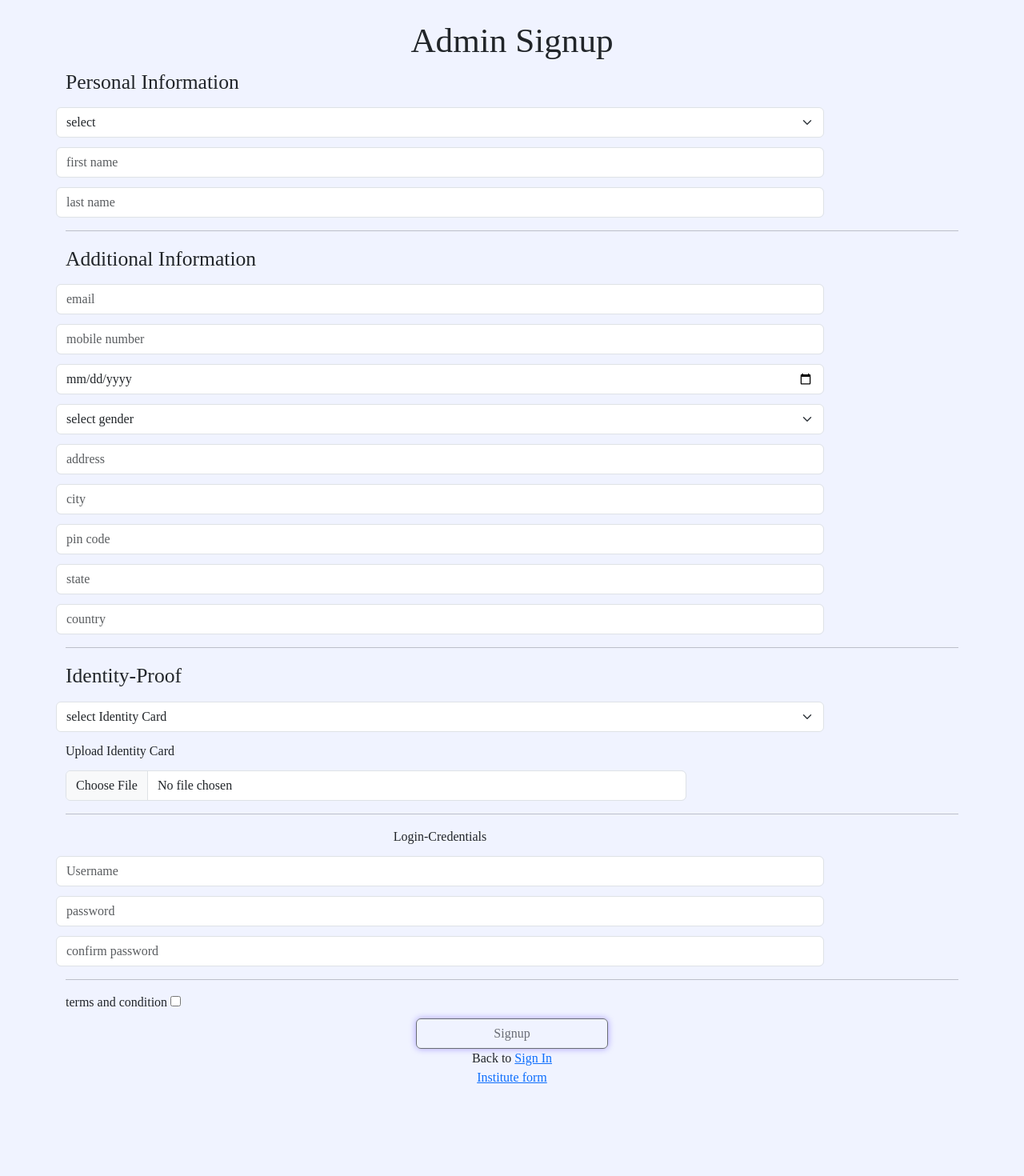
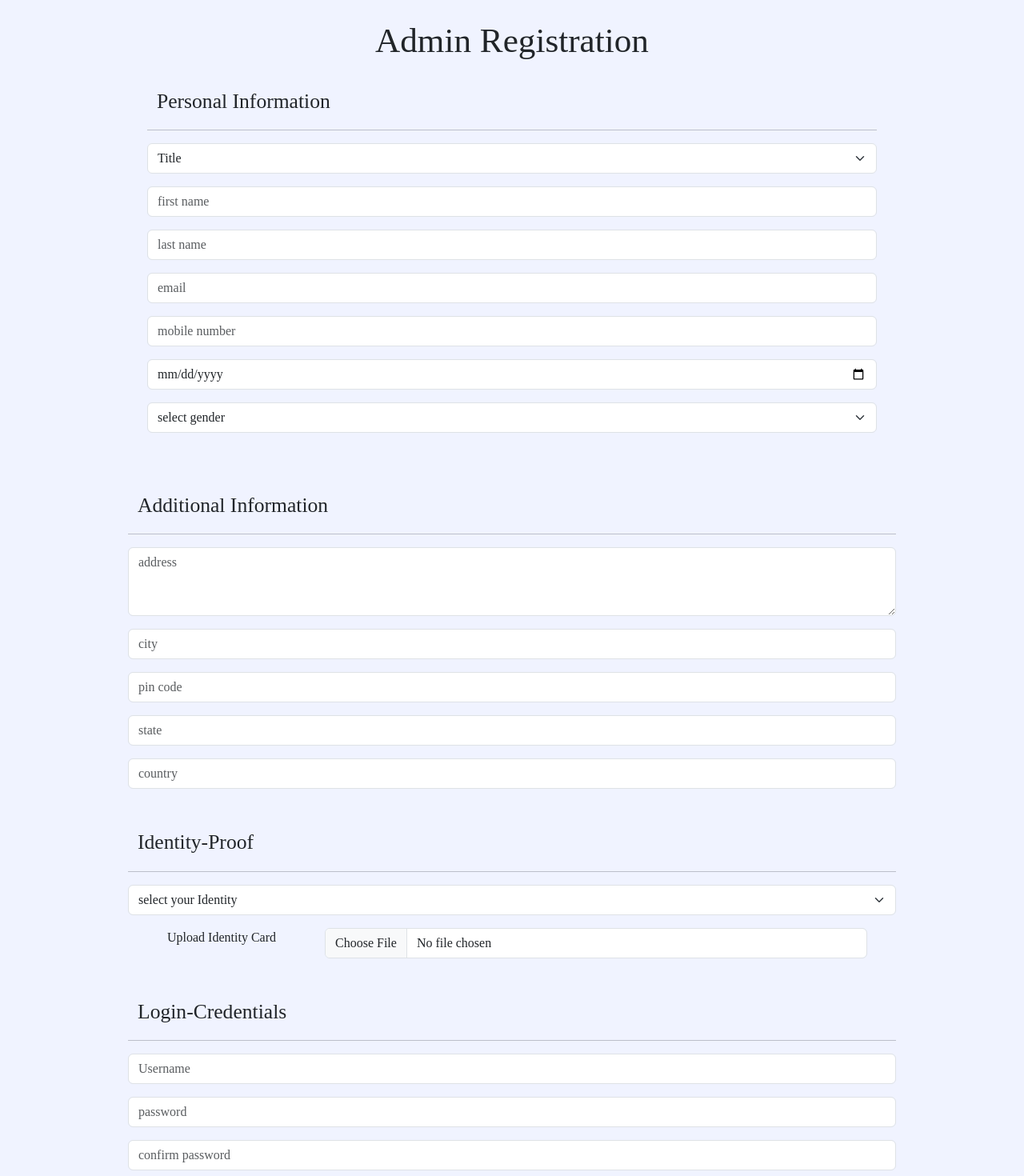
Before and after one commit to BiplabGanguly/competitiveEdge, a React (Create React App) app: page /signup in a window 1280 px wide. Shown: the part 160-1630 px from the top of the page at 80% size. Before the commit the page ends 1519 px from the top, so only its background shows below. Built offline with nearby package versions, Linux system fonts and the light colour scheme.

Commit message:
modify registration form

```diff
--- a/src/Css/adminRagistration.css
+++ b/src/Css/adminRagistration.css
@@ -1,50 +1,69 @@
-.admin-ragistration-title-row{
+.admin-ragistration-title-row {
     margin-top: 14vh;
 }
 
-.Ragistration-title{
+.Ragistration-title {
     font-size: 5.4vh;
 }
-.signupform{
+
+.signupform {
     width: 800px;
 
 }
-.personal-information{
+
+.personal-information {
+    width: 60rem;
+    padding: 3vh;
+}
+
+.title-personal-information {
+    text-align: left;
+    font-size: 3.2vh;
+}
+
+.additional-information {
     width: 60rem;
     display: grid;
     gap: 12px;
 }
-.title-personal-information{
+
+.title-additional-information {
     text-align: left;
     font-size: 3.2vh;
 }
-.additional-information{
+
+.identity-proof {
     width: 60rem;
     display: grid;
     gap: 12px;
 }
-.title-additional-information{
+
+.title-identity-proof {
     text-align: left;
     font-size: 3.2vh;
 }
-.identity-proof{
+
+.login-credentials {
     width: 60rem;
     display: grid;
     gap: 12px;
 }
-.title-identity-proof{
+
+.title-login-credentials{
     text-align: left;
     font-size: 3.2vh;
 }
-.login-credentials{
+
+.checkbox {
+    text-align: left;
+}
+
+
+.terms_conditions{
     width: 60rem;
     display: grid;
-    gap: 12px;
 }
-.title-login-credentials1{
-    text-align: left;
-    font-size: 3.2vh;
-}
-.checkbox{
+
+.back_to_signin{
     text-align: left;
 }
--- a/src/Css/home.css
+++ b/src/Css/home.css
@@ -2,9 +2,10 @@
   height: 80vh;
 }
 
-.img-home {
+
+.img-home{
+  height: 80vh;
   width: 80vh;
-  height: 80vh;
 }
 
 .content {
@@ -56,11 +57,11 @@
   display: inline-flex;
 }
 
-.navigate-title{
-    margin-top: 5vh;
-    color: #F0F3FF;
-    font-size: 6vh;
-    margin-bottom: 3vh;
+.navigate-title {
+  margin-top: 5vh;
+  color: #F0F3FF;
+  font-size: 6vh;
+  margin-bottom: 3vh;
 }
 
 .cardbox {
@@ -81,7 +82,7 @@
 
 @media only screen and (max-width: 1000px) {
 
-  [class *= "navigate-container"]{
+  [class *="navigate-container"] {
     margin-top: 24vh;
   }
 }
@@ -91,7 +92,7 @@
     margin-top: 26vh;
   }
 
-  [class *= "navigate-container"]{
+  [class *="navigate-container"] {
     margin-top: 56vh;
   }
 }
@@ -103,7 +104,7 @@
     margin-top: 34vh;
   }
 
-  [class *= "navigate-container"]{
+  [class *="navigate-container"] {
     margin-top: 56vh;
   }
 }
--- a/src/containers/AdminLogin.jsx
+++ b/src/containers/AdminLogin.jsx
@@ -14,9 +14,10 @@ function AdminLogin() {
         <div className="col-lg-6 login_form">
           <div className="row">
             <form method="post">
-            <div className="col-md-12 login-form-title">
-             Admin login
-            </div>
+              <div className="col-md-12 login-form-title">
+                Admin login
+              </div>
+              <hr></hr>
               <div className="col-md-12">
                 <input
                   type="email"
--- a/src/containers/FormInstitute.jsx
+++ b/src/containers/FormInstitute.jsx
@@ -1,5 +1,4 @@
 import React from 'react'
-import { Link } from 'react-router-dom';
 import "../Css/forminstituteStyle.css";
 
 
--- a/src/containers/Home.jsx
+++ b/src/containers/Home.jsx
@@ -32,7 +32,7 @@ function Home() {
           </div>
           <div className="col-md-6">
             <div className="img-container">
-              <img src={examimg} alt="exam" className="img-home img-fluid" />
+              <img src={examimg} alt="exam" className="img-home" />
             </div>
           </div>
         </div>
--- a/src/containers/Signup.jsx
+++ b/src/containers/Signup.jsx
@@ -7,78 +7,82 @@ function Signup() {
         <>
             <div className="container">
                 <div className="row admin-ragistration-title-row">
-                    <div className='Ragistration-title'>Admin Signup</div>
+                    <div className='Ragistration-title'>Admin Registration</div>
                 </div>
-                <div className="row personal-information">
-
-                    <div className='title-personal-information'>Personal Information</div>
-                    <select className='form-select'>
-                        <option selected>select</option>
-                        <option value="">MR</option>
-                        <option value="">MS</option>
-                        <option value="">MRS</option>
+                <div className="row personal-information d-block mx-auto">
+                    <div className='title-personal-information mb-3'>Personal Information</div>
+                    <hr></hr>
+                    <select className='form-select mb-3'>
+                        <option selected>Title</option>
+                        <option value="">MR.</option>
+                        <option value="">MS.</option>
+                        <option value="">MRS.</option>
                     </select>
-                    <input type="text" className='form-control' placeholder='first name' />
-                    <input type="text" className='form-control' placeholder='last name' />
-                </div>
-                <hr />
-                <div className='row additional-information'>
-                    <div className='title-additional-information'>Additional Information</div>
-                    <input type="text" className='form-control' placeholder='email' />
-                    <input type="text" className='form-control' placeholder='mobile number' />
-                    <input type="date" className='form-control' placeholder='DOB' />
-                    <select className='form-select'>
+                    <input type="text" className='form-control mb-3' placeholder='first name' />
+                    <input type="text" className='form-control mb-3' placeholder='last name' />
+                    <input type="text" className='form-control mb-3' placeholder='email' />
+                    <input type="text" className='form-control mb-3' placeholder='mobile number' />
+                    <input type="date" className='form-control mb-3' placeholder='DOB' />
+                    <select className='form-select mb-5 form-control'>
                         <option selected>select gender</option>
                         <option value="">male</option>
                         <option value="">female</option>
                         <option value="">other</option>
                     </select>
-                    <input type="textarea" className='form-control' placeholder='address' />
-                    <input type="text" className='form-control' placeholder='city' />
-                    <input type="text" className='form-control' placeholder='pin code' />
-                    <input type="text" className='form-control' placeholder='state' />
-                    <input type="text" className='form-control' placeholder='country' />
                 </div>
-                <hr />
-                <div className='row identity-proof'>
-                    <div className='title-identity-proof'>Identity-Proof</div>
-                    <select className='form-select'>
-                        <option selected>select Identity Card</option>
+
+                <div className='row additional-information d-block mx-auto'>
+                    <div className='title-additional-information mb-3'>Additional Information</div>
+                    <hr></hr>
+                    <textarea className='form-control mb-3' placeholder='address' rows={3} ></textarea>
+                    <input type="text" className='form-control mb-3' placeholder='city' />
+                    <input type="text" className='form-control mb-3' placeholder='pin code' />
+                    <input type="text" className='form-control mb-3' placeholder='state' />
+                    <input type="text" className='form-control mb-5' placeholder='country' />
+                </div>
+
+                <div className='row identity-proof d-block mx-auto'>
+                    <div className='title-identity-proof mb-3'>Identity-Proof</div>
+                    <hr></hr>
+                    <select className='form-select form-control mb-3'>
+                        <option selected>select your Identity</option>
                         <option value="">Addhar Card</option>
                         <option value="">Pan Card</option>
                         <option value="">Voter Card</option>
                         <option value="">Driving Licence</option>
                     </select>
-                    <div className='col-2'>
-                    Upload Identity Card
-                    </div>
-                    <div className='col-10'>
-                    <input type="file" className='form-control' placeholder='identity card' />
+                    <div className="row mb-5">
+                        <div className='col-3'>
+                            Upload Identity Card
+                        </div>
+                        <div className='col-9'>
+                            <input type="file" className='form-control' />
+                        </div>
                     </div>
                 </div>
-                <hr />
-                <div className='row login-credentials'>
-                    <div className='title-login-credentials'>Login-Credentials</div>
-                    <input type="text" className='form-control' placeholder='Username' />
-                    <input type="password" className='form-control' placeholder='password' />
-                    <input type="password" className='form-control' placeholder='confirm password' />
+                <div className='row login-credentials d-block mx-auto'>
+                    <div className='title-login-credentials mb-3'>Login-Credentials</div>
+                    <hr></hr>
+                    <input type="text" className='form-control mb-3' placeholder='Username' />
+                    <input type="password" className='form-control mb-3' placeholder='password' />
+                    <input type="password" className='form-control mb-5' placeholder='confirm password' />
+                </div>
 
 
-                </div>
-                <hr />
-                <div className='row'>
-                    <div className='col-12 checkbox'>
+                <div className='row terms_conditions d-block mx-auto' >
+                    <hr></hr>
+                    <div className='col-12 checkbox mb-3'>
                         <span>
                             terms and condition <input type='checkbox' />
                         </span>
                     </div>
-                    <div className='col-12'>
+                    <div className='col-12 mb-3'>
                         <button type='submit' className='btn btn-home' disabled>Signup</button>
                     </div>
-                    <div className='col-12'>
-                    <span>
-                    Back to {}
-                        <Link to={"/admin-login"}>Sign In</Link>
+                    <div className='col-12 back_to_signin mb-3'>
+                        <span>
+                            Already Signup !! then Back to { }
+                            <Link to={"/admin-login"}>Sign In</Link>
                         </span>
                     </div>
                     <Link to={"/form-institute"}>Institute form</Link>
```
